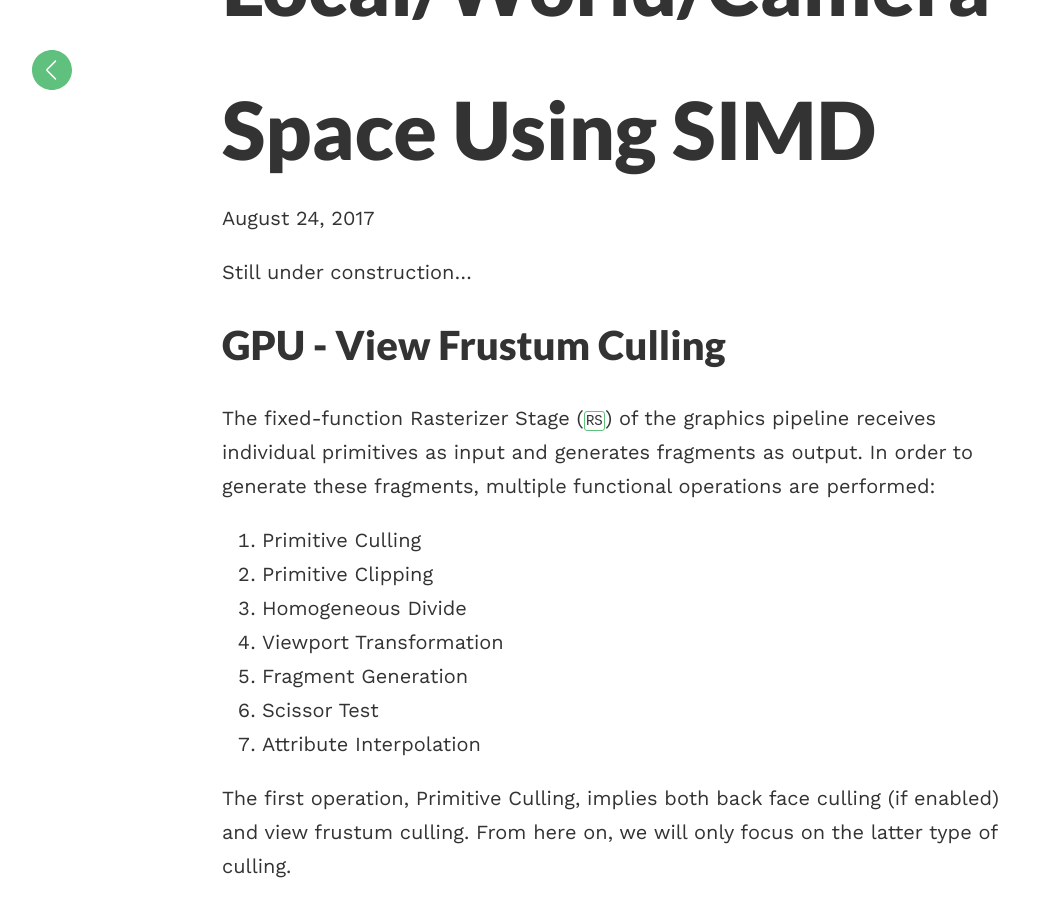
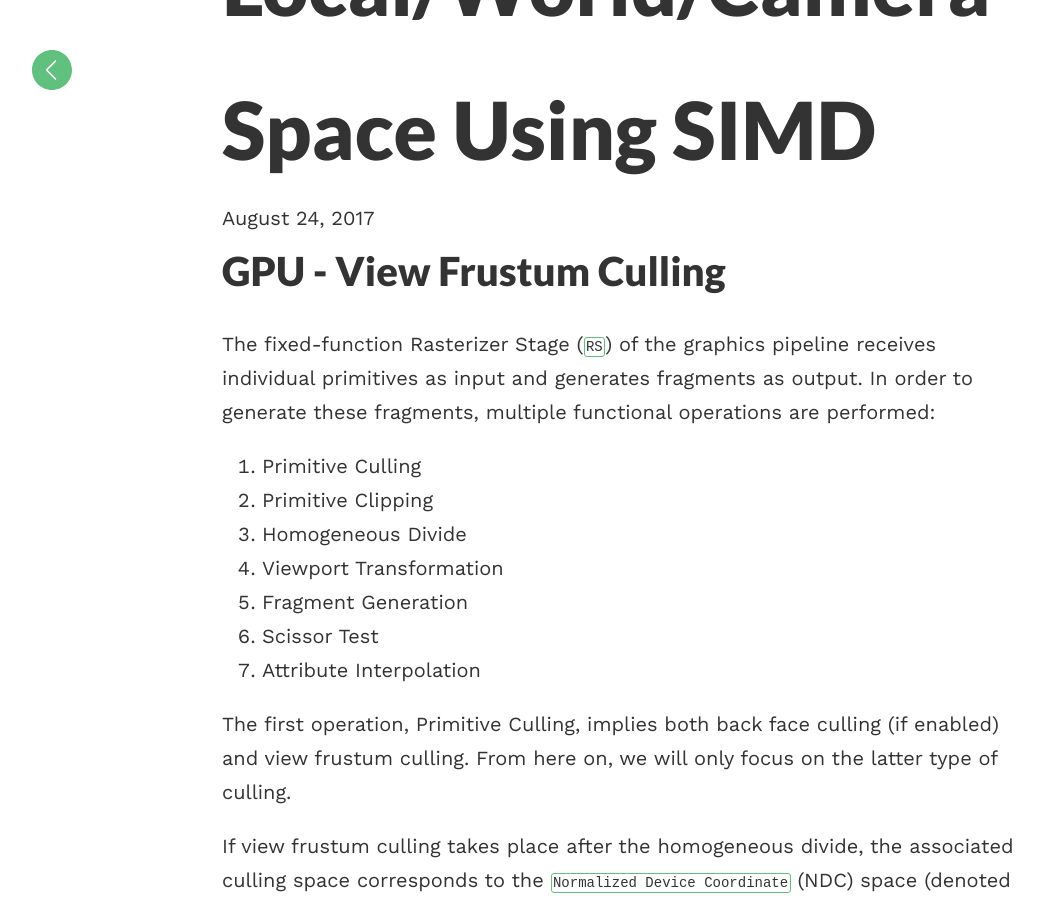
Before and after one commit to matt77hias/Blog, a Jekyll site: the page built from _posts/2017-08-24-creating-a-view-frustum.md, in a window 1280 px wide and 900 px high, scrolled down 415 px. Shown: the whole window, without its empty margins (18-1061 px from the left). Built offline with Jekyll 4.4.1, drawn with Linux system fonts in a browser that asks for light colours; formulas are drawn with MathJax 3; comment, search, counter and statistics services are not loaded.

Commit message:
Update 2017-08-24-creating-a-view-frustum.md

```diff
--- a/_posts/2017-08-24-creating-a-view-frustum.md
+++ b/_posts/2017-08-24-creating-a-view-frustum.md
@@ -4,9 +4,6 @@ title:  "Creating a view frustum in local/world/camera space using SIMD"
 date:   2017-08-24
 categories: culling
 ---
-
-Still under construction...
-
 
 # GPU - View Frustum Culling
 The fixed-function Rasterizer Stage (`RS`) of the graphics pipeline receives individual primitives as input and generates fragments as output. In order to generate these fragments, multiple functional operations are performed:
```
